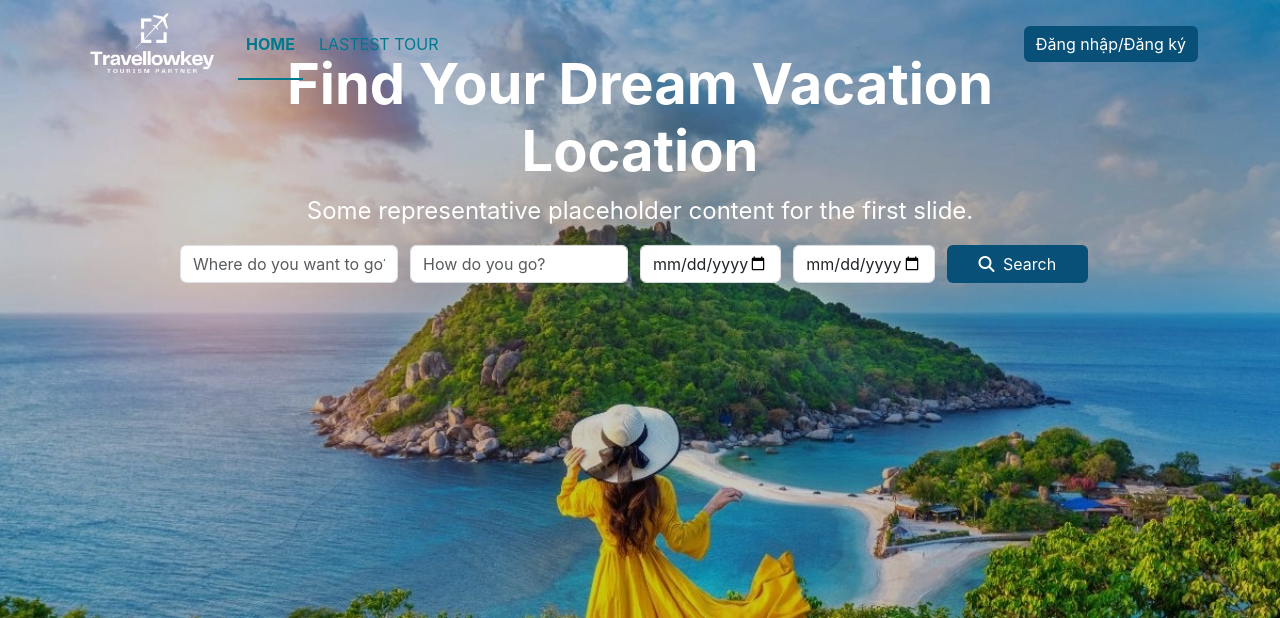
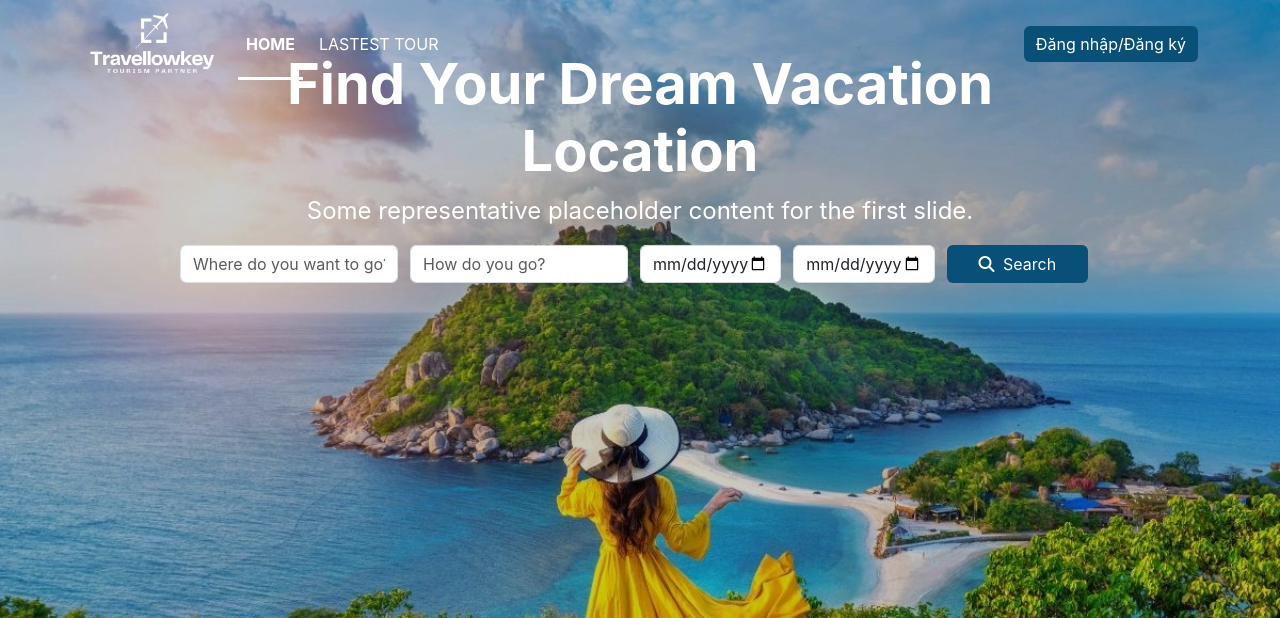
Before and after one commit to khanhvn3103/Tour_management, a PHP site: page / in a window 1280 px wide. Shown: the top 618 px of the page. Run offline with PHP 8.4, Linux system fonts and the light colour scheme; some libraries are stand-ins or nearby versions.

Commit message:
Fix link header

```diff
--- a/asset/css/all.css
+++ b/asset/css/all.css
@@ -4,7 +4,6 @@
     --primarycolorhover: #006dd3;
     --btnice: #d8ebfa;
     --btnnicetext: #1b62b3;
-    --color-link-header: #ffffff;
     --color-primary: rgba(8, 80, 120, 1);
     --color-link: rgb(0, 121, 142);
     --color-link-hover: rgb(0, 148, 176);
--- a/asset/css/style.css
+++ b/asset/css/style.css
@@ -14,7 +14,7 @@
 }
 
 #header .nav-item .nav-link{
-    color: var(--color-link) !important;
+    color: white !important;
 }
 
 #header .nav-item .nav-link.active{
@@ -22,7 +22,7 @@
 }
 
 #header .nav-item.active{
-    border-bottom: 2px solid var(--color-link) !important;
+    border-bottom: 3px solid white !important;
 }
 
 #carousel_home_banner{
```
